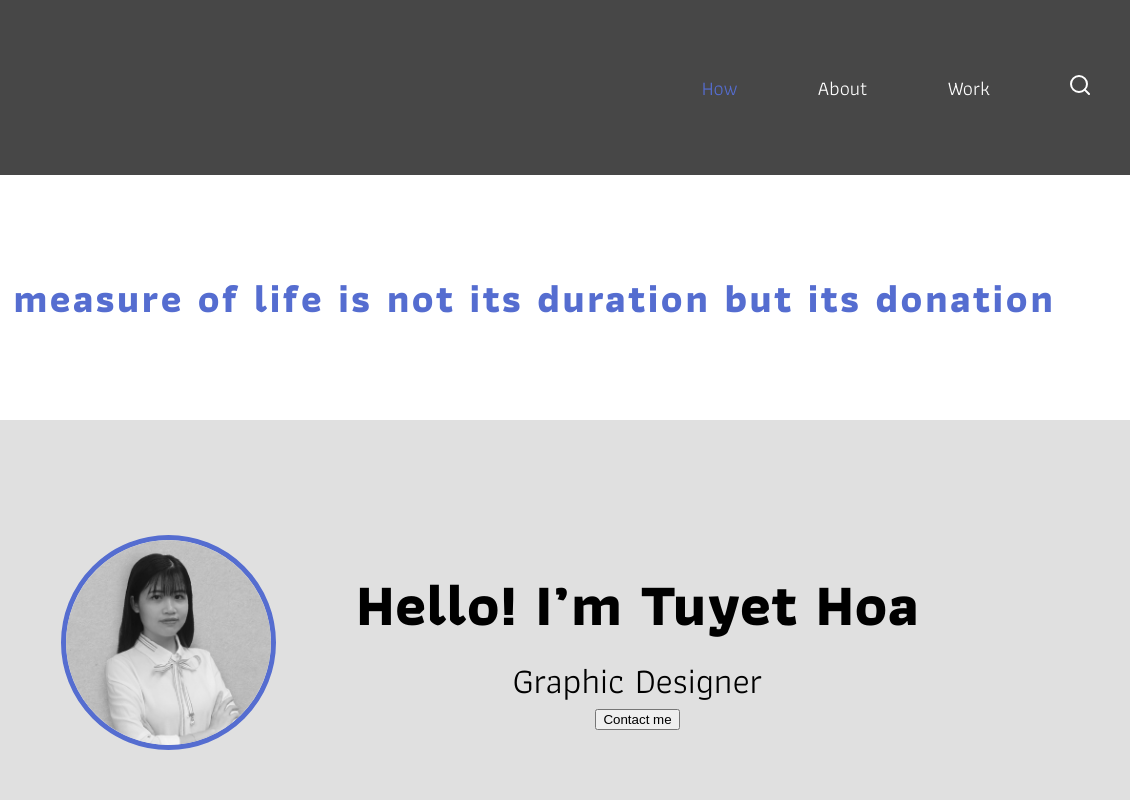
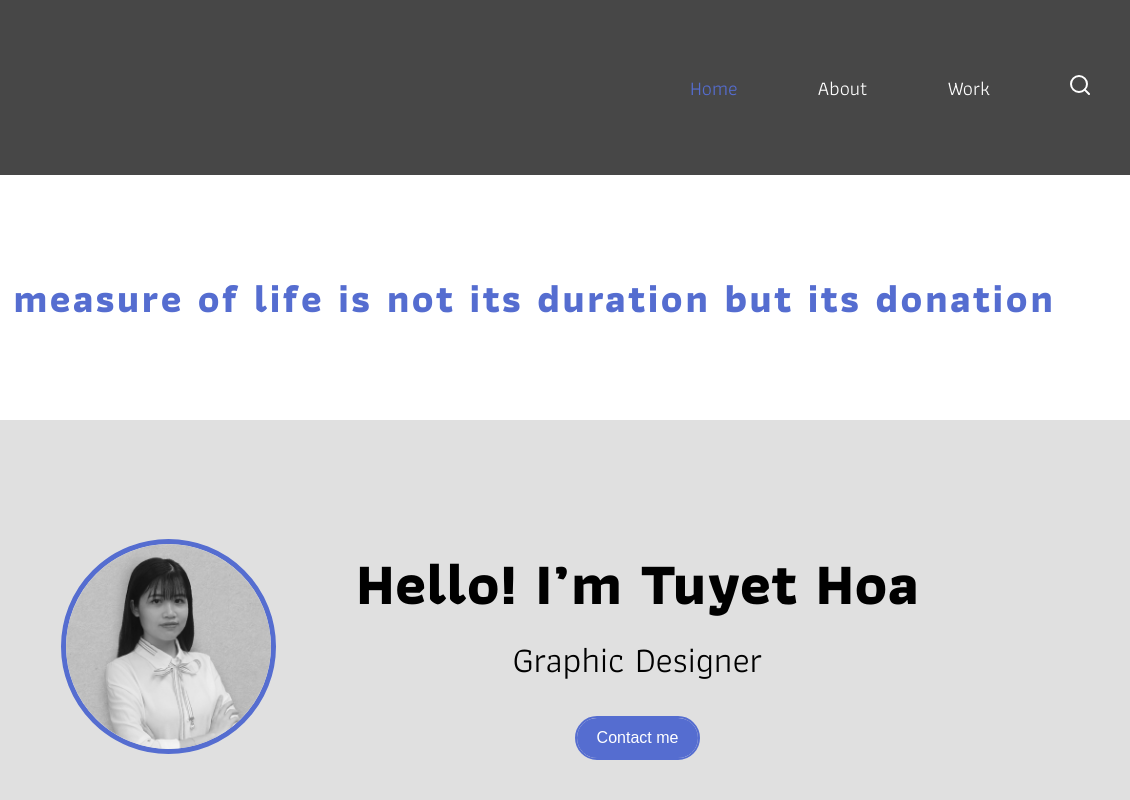
Before and after one commit to HuynhMi/portfolio_ntth, a plain HTML site: page index.html in a window 1280 px wide. Shown: the top 800 px of the page, 150-1280 px from the left. Drawn offline with Linux system fonts and the light colour scheme.

Commit message:
fix: add download pdf, button

```diff
--- a/index.html
+++ b/index.html
@@ -32,9 +32,15 @@
 				<nav class="nav">
 					<span class="logo"> TH </span>
 					<ul>
-						<li class="active">How</li>
-						<li>About</li>
-						<li>Work</li>
+						<li class="active">
+							<a href="#home">Home</a>
+						</li>
+						<li>
+							<a href="#about">About</a>
+						</li>
+						<li>
+							<a href="#product">Work</a>
+						</li>
 						<li>
 							<svg
 								width="20"
@@ -63,7 +69,7 @@
 				</nav>
 			</div>
 		</header>
-		<section class="banner">
+		<section class="banner" id="home">
 			<span class="slogan">
 				The measure of life is not its duration but its donation
 			</span>
@@ -78,12 +84,12 @@
 			<div class="flex-col">
 				<h1>Hello! I’m Tuyet Hoa</h1>
 				<span class="intro__subtitle">Graphic Designer</span>
-				<button>Contact me</button>
+				<button class="btn">Contact me</button>
 			</div>
 		</section>
 		<main>
 			<div class="container">
-				<section class="about">
+				<section class="about" id="about">
 					<div class="title">
 						<h3>About Me</h3>
 						<span class="title-line"></span>
@@ -103,10 +109,10 @@
 						</div>
 					</div>
 					<div class="flex">
-						<span class="down">Download Resume</span>
+						<a class="down" href="nguyen_thi_tuyet_hoa_cv.pdf" title="" download>Download Resume</a>
 					</div>
 				</section>
-				<section class="products">
+				<section class="products" id="product">
 					<div class="title">
 						<h3>Welcome to my Work!</h3>
 						<span class="title-line"></span>
--- a/style.css
+++ b/style.css
@@ -15,6 +15,8 @@ html {
 	font-family: 'Athiti', sans-serif;
 	font-size: 20px;
 	box-sizing: border-box;
+
+	scroll-behavior: smooth;
 }
 
 *,
@@ -117,7 +119,6 @@ img {
 	color: var(--white-color);
 }
 
-
 /* ************************ */
 header {
 	height: var(--header-height);
@@ -143,16 +144,17 @@ nav ul {
 	margin-left: auto;
 }
 
-nav ul li {
+nav ul li a {
 	transition: all linear 0.15s;
+	color: var(--white);
 }
 
-nav ul li:hover {
+nav ul li a:hover {
 	color: var(--primary-color);
 	cursor: pointer;
 }
 
-nav ul li.active {
+nav ul li.active a {
 	color: var(--primary-color);
 }
 
@@ -178,6 +180,29 @@ nav ul li.active {
 	margin-bottom: 55px;
 }
 
+.btn {
+	--size: 40px;
+	height: var(--size);
+	border-radius: var(--size);
+	padding: 0px 20px;
+	background-color: var(--primary-color);
+	color: var(--white-color);
+
+	font-size: 16px;
+	font-weight: 400;
+
+	transition: all linear 0.2s;
+
+	border: unset;
+	outline: 2px solid var(--primary-color);
+	cursor: pointer;
+}
+
+.btn:hover {
+	background-color: var(--white-color);
+	color: var(--primary-color);
+}
+
 .intro {
 	background-color: var(--grey-color);
 	padding: 115px 0px 115px 0px;
@@ -200,6 +225,7 @@ nav ul li.active {
 
 .intro__subtitle {
 	font-size: 36px;
+	margin-bottom: 30px;
 }
 
 .intro__avatar image {
@@ -243,6 +269,12 @@ nav ul li.active {
 	letter-spacing: 2px;
 
 	margin-left: auto;
+
+	transition: all linear 0.4s;
+}
+
+.down:hover {
+	transform: scale(1.2);
 }
 
 .product-item {
```
